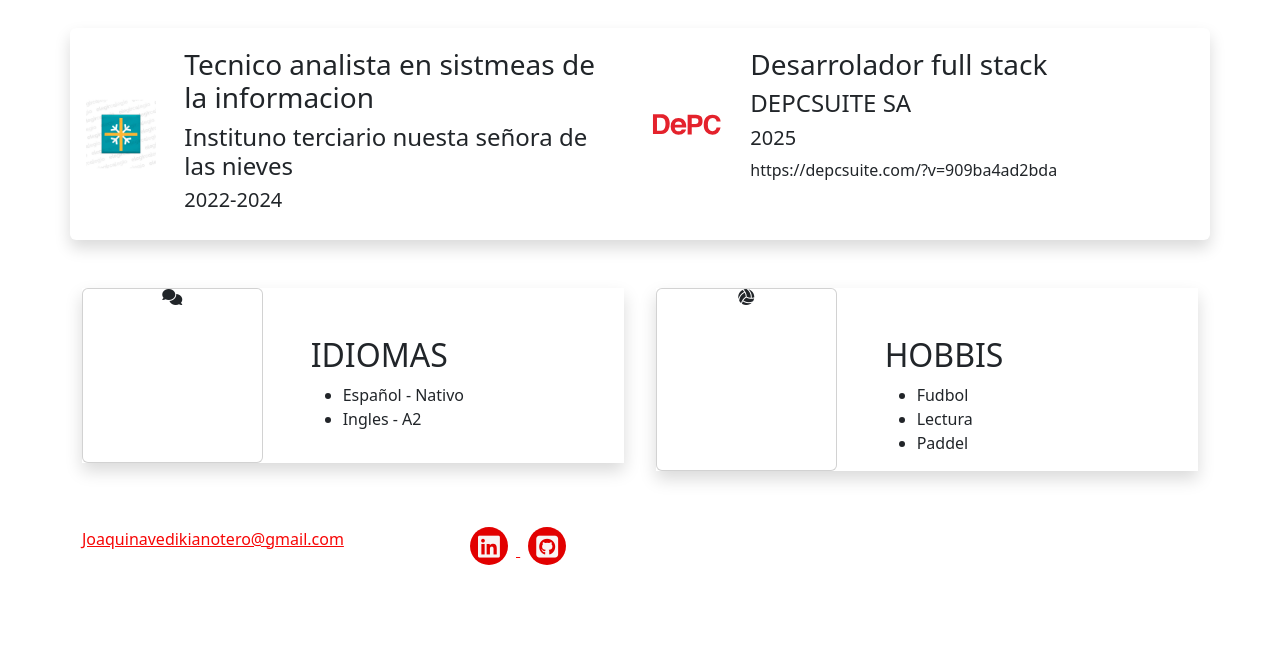
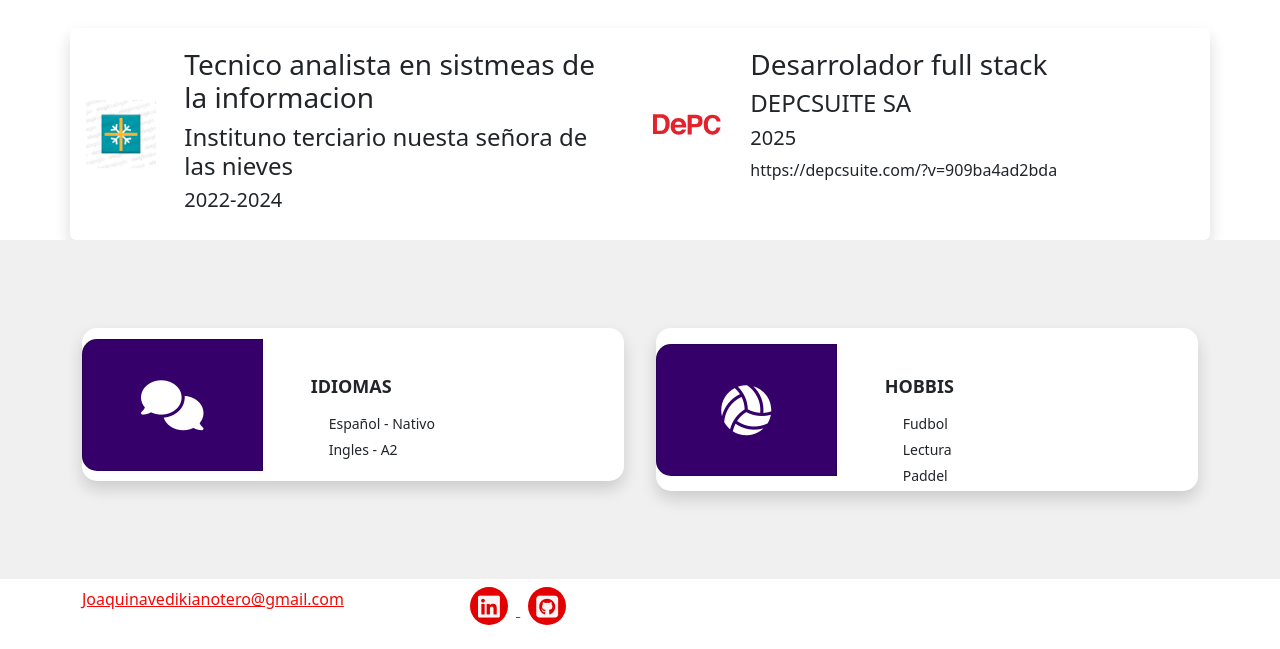
Before and after one commit to Avedikiangit/Porfolio, a PHP site: page /sobre-mi.html in a window 1280 px wide. Shown: the part 1222-1871 px from the top of the page. Before the commit the page ends 1787 px from the top, so only its background shows below. Run offline with PHP 8.4, Linux system fonts and the light colour scheme; some web fonts are replaced.

Commit message:
porfolioterminado

```diff
--- a/css/estilos.css
+++ b/css/estilos.css
@@ -478,4 +478,50 @@ body {
 
     }
 
+    #idiomas {
+        background-color: #f0f0f0; /* Fondo gris claro */
+        padding: 40px 0;
+      }
+
+      .card-idioma {
+        border-radius: 15px;
+        overflow: hidden;
+        display: flex;
+        align-items: center;
+      }
+
+      .card-idioma .card {
+        background-color: #36006a; /* Violeta oscuro */
+        color: white;
+        display: flex;
+        align-items: center;
+        justify-content: center;
+        border-radius: 15px 0 0 15px;
+        font-size: 50px;
+        height: 100%;
+        padding: 40px 0;
+      }
+
+      .card-idioma h2 {
+        font-size: 18px;
+        font-weight: bold;
+        margin-bottom: 15px;
+      }
+
+      .card-idioma ul {
+        padding-left: 18px;
+        margin: 0;
+      }
+
+      .card-idioma li {
+        list-style-type: none;
+        margin-bottom: 5px;
+        font-size: 14px;
+      }
+
+      .shadow {
+        box-shadow: 0px 4px 10px rgba(0, 0, 0, 0.1);
+      }
+
+
 }
```
